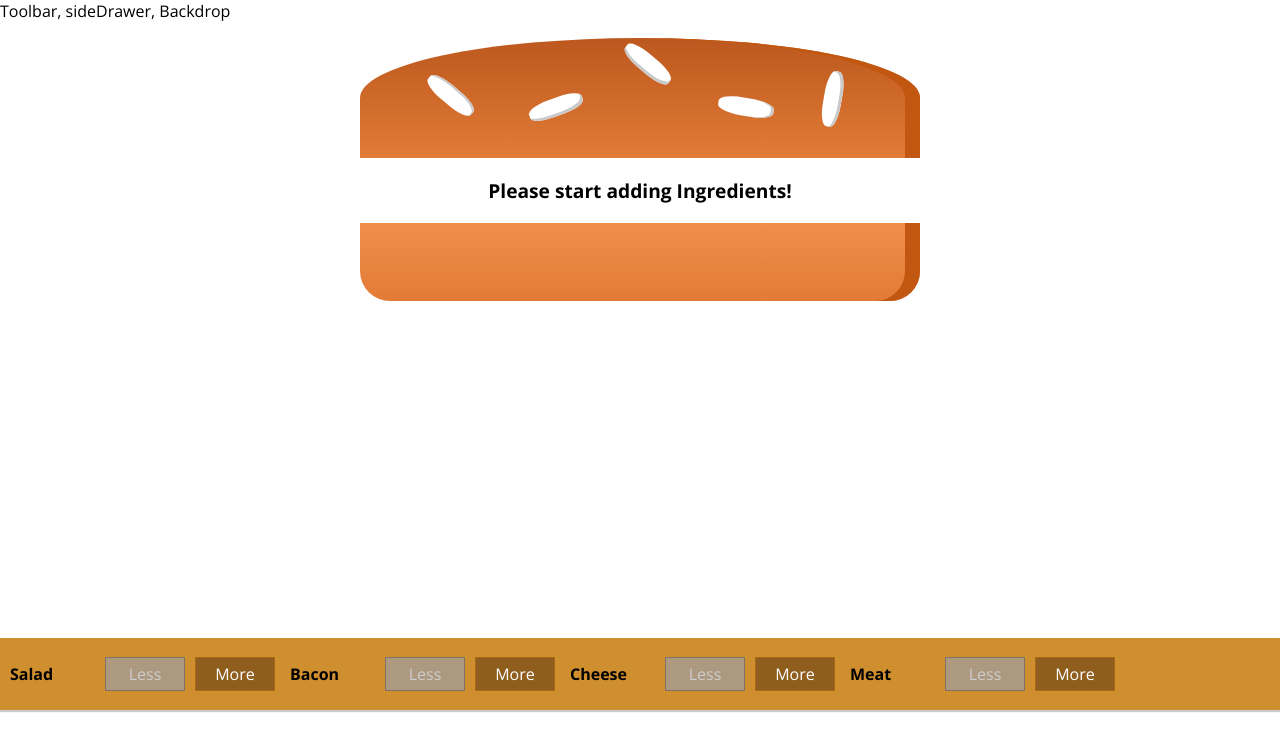
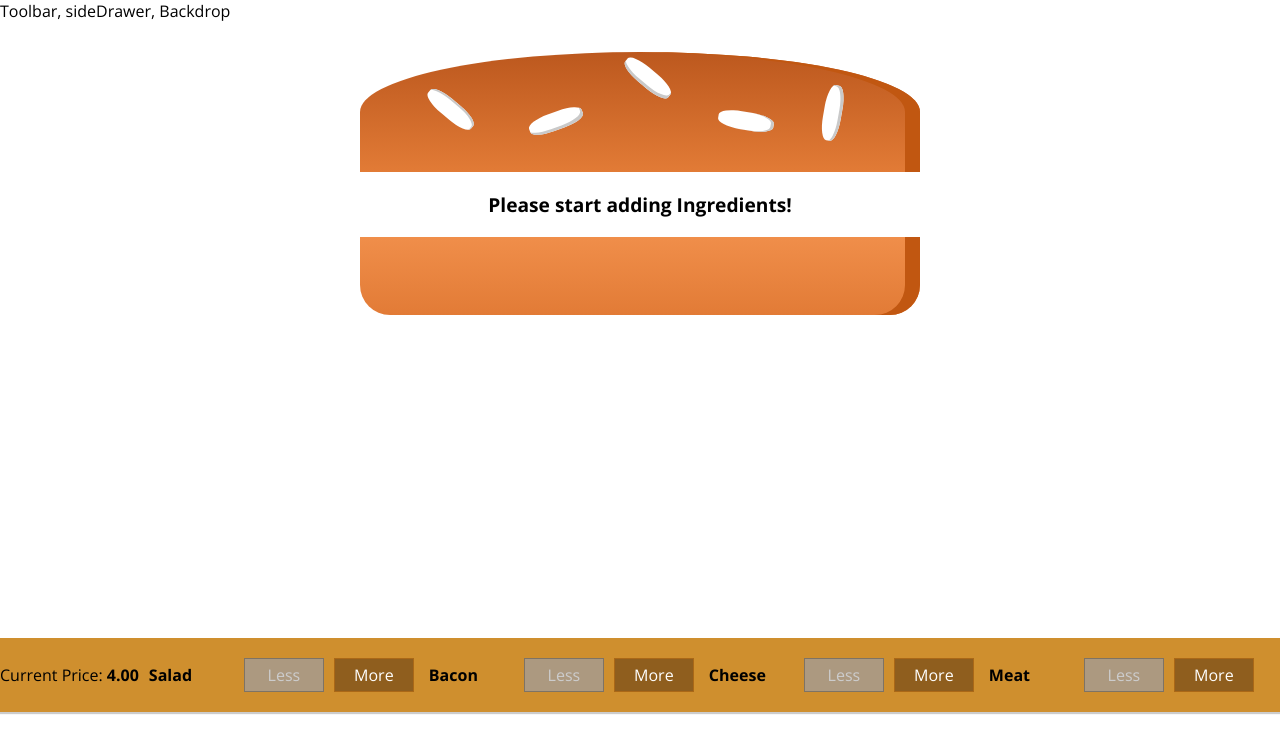
Before and after one commit to itneel97/BurgerBuilder, a React (Create React App) app: page / in a window 1280 px wide. Shown: the top 752 px of the page. Built offline with nearby package versions, Linux system fonts and the light colour scheme.

Commit message:
135 price added

```diff
--- a/src/components/Burger/BuildControls/BuildControls.js
+++ b/src/components/Burger/BuildControls/BuildControls.js
@@ -12,6 +12,7 @@
 
 const buildControls = (props) => (
     <div className={classes.BuildControls}>
+        <p>Current Price: <strong>{props.price.toFixed(2)}</strong> </p>
         {controls.map(ctrl => (
             <BuildControl
                 key={ctrl.label}
--- a/src/components/Burger/Burger.module.css
+++ b/src/components/Burger/Burger.module.css
@@ -2,7 +2,7 @@
     width: 100%;
     margin: auto;
     height: 250px;
-    /*overflow: scroll;*/
+    overflow: scroll;
     text-align: center;
     font-weight: bold;
     font-size: 1.2rem;
--- a/src/containers/BurgerBuilder/BurgerBuilder.js
+++ b/src/containers/BurgerBuilder/BurgerBuilder.js
@@ -77,6 +77,7 @@
         for(let key in disableInfo){
             disableInfo[key] = disableInfo[key] <=0
         }
+        // console.log(disableInfo);
 
         return(
             <Aux>
@@ -84,7 +85,8 @@
                 <BuildControls
                 ingredientAdded={this.addIngredientHandler}
                 ingredientRemove={this.removeIngredientHandler}
-                disabled={disableInfo}/>
+                disabled={disableInfo}
+                price={this.state.totalPrice} />
             </Aux>
         );
     }
```
